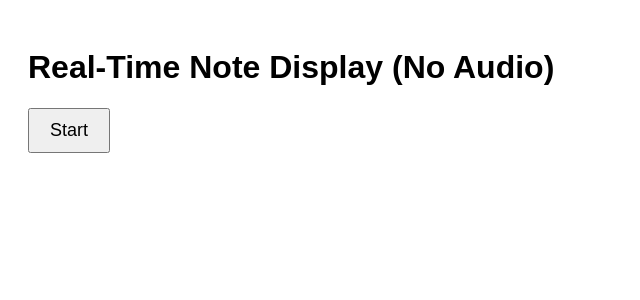
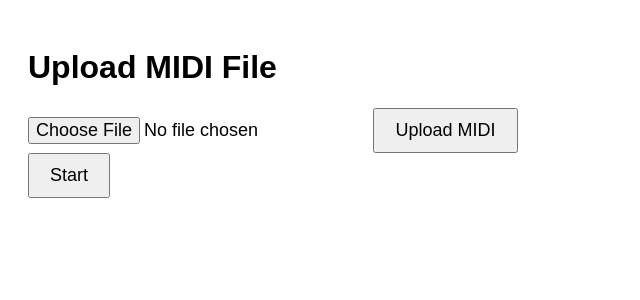
Before and after one commit to lininil/muscribe, a Flask app: page / in a window 1280 px wide. Shown: the top 300 px of the page, without its empty margins (0-640 px from the left). Run offline with Flask 3, Linux system fonts and the light colour scheme.

Commit message:
organization

```diff
--- a/app.py
+++ b/app.py
@@ -1,50 +1,61 @@
-import time
-from music21 import *
-from flask import Flask, render_template, jsonify
+import os
+from flask import Flask, render_template, request, jsonify
+from music21 import converter, note, chord
 
 app = Flask(__name__)
 
-# Function to parse the MIDI file and generate notes and their onset times
-def generate_notes():
+UPLOAD_FOLDER = 'uploads'
+ALLOWED_EXTENSIONS = {'midi', 'mid'}
+
+app.config['UPLOAD_FOLDER'] = UPLOAD_FOLDER
+
+def allowed_file(filename):
+    return '.' in filename and filename.rsplit('.', 1)[1].lower() in ALLOWED_EXTENSIONS
+
+def generate_notes(midi_path):
     try:
-        # Load the MIDI file
-        score = converter.parse("twinkle.mid")
+        score = converter.parse(midi_path)
 
         letter_notes = []
 
         for part in score.parts:
             for element in part.flat.notes:
-                if isinstance(element, note.Note):  # Single note
-                    # Convert the onset time from Fraction to float
+                if isinstance(element, note.Note):
                     letter_notes.append({'note': element.name, 'time': float(element.offset)})
-                elif isinstance(element, chord.Chord):  # Chords
+                elif isinstance(element, chord.Chord):
                     note_names = '.'.join(n.name for n in element.notes)
-                    # Convert the onset time from Fraction to float
                     letter_notes.append({'note': note_names, 'time': float(element.offset)})
 
-        letter_notes.sort(key=lambda x: x['time'])  # Sort by onset time
+        letter_notes.sort(key=lambda x: x['time'])
         return letter_notes
 
     except Exception as e:
         print(f"Error generating notes: {e}")
         return []
 
-# Flask route to serve the main page
+@app.route('/upload', methods=['POST'])
+def upload_file():
+    if 'file' not in request.files:
+        return jsonify({'error': 'No file part'}), 400
+
+    file = request.files['file']
+    if file and allowed_file(file.filename):
+        filename = os.path.join(app.config['UPLOAD_FOLDER'], file.filename)
+        file.save(filename)
+
+        notes_data = generate_notes(filename)
+        if notes_data:
+            return jsonify(notes_data)
+        else:
+            return jsonify({'error': 'Error parsing MIDI file'}), 500
+    else:
+        return jsonify({'error': 'Invalid file type'}), 400
+
 @app.route('/')
 def index():
     return render_template('index.html')
 
-# API route to get notes data as JSON
-@app.route('/get_notes')
-def get_notes():
-    try:
-        notes_data = generate_notes()
-        if notes_data:
-            return jsonify(notes_data)
-        else:
-            return jsonify({'error': 'No notes found or error parsing MIDI file'}), 500
-    except Exception as e:
-        return jsonify({'error': str(e)}), 500
-
 if __name__ == "__main__":
+    if not os.path.exists(UPLOAD_FOLDER):
+        os.makedirs(UPLOAD_FOLDER)
     app.run(debug=True)
--- a/templates/index.html
+++ b/templates/index.html
@@ -2,9 +2,9 @@
 <html lang="en">
 
 <head>
-    <meta charset="UTF-8">
-    <meta name="viewport" content="width=device-width, initial-scale=1.0">
-    <title>Real-Time Note Display</title>
+    <meta charset="UTF-8" />
+    <meta name="viewport" content="width=device-width, initial-scale=1.0" />
+    <title>mooscribe</title>
     <style>
         body {
             font-family: Arial, sans-serif;
@@ -20,58 +20,79 @@
             font-size: 18px;
             padding: 10px 20px;
         }
+
+        input[type="file"] {
+            font-size: 18px;
+        }
     </style>
 </head>
 
 <body>
-    <h1>Real-Time Note Display (No Audio)</h1>
+    <h1>Upload MIDI File</h1>
+
+    <form id="uploadForm" enctype="multipart/form-data">
+        <input type="file" id="file" name="file" accept=".midi, .mid" required />
+        <button type="submit">Upload MIDI</button>
+    </form>
+
     <button onclick="startPlayback()">Start</button>
     <div id="notes"></div>
 
     <script>
-        window.onload = function () {
         let noteData = [];
-
-            // Fetch notes data from the server
-            fetch('/get_notes')
-                .then(response => response.json())
-                .then(data => {
-                    noteData = data;
-                    console.log("Data fetched" , noteData);  // Log data to check the structure
-                });
-
-            const notesContainer = document.getElementById('notes');
+        const notesContainer = document.getElementById("notes");
         let index = 0;
         let startTime = null;
 
+        document.getElementById('uploadForm').addEventListener('submit', function (event) {
+            event.preventDefault();
+
+            const formData = new FormData();
+            formData.append('file', document.getElementById('file').files[0]);
+
+            fetch('/upload', {
+                method: 'POST',
+                body: formData
+            })
+                .then((response) => response.json())
+                .then((data) => {
+                    if (data.error) {
+                        alert('Error: ' + data.error);
+                    } else {
+                        noteData = data;
+                        console.log("Notes fetched:", noteData);
+                    }
+                })
+                .catch((error) => {
+                    console.error("Error uploading file:", error);
+                });
+        });
+
         window.startPlayback = function () {
-                notesContainer.innerHTML = '';
+            notesContainer.innerHTML = "";
             index = 0;
             startTime = performance.now();
             requestAnimationFrame(showNotes);
         };
 
         function showNotes() {
-                const elapsed = (performance.now() - startTime) / 1000; // seconds
+            const elapsed = (performance.now() - startTime) / 1000;
 
-                // If the current time has passed the time for the next note
             if (index < noteData.length && elapsed >= noteData[index].time) {
-                    // Clear previous note (if any) before displaying the next one
-                    notesContainer.innerHTML = '';  // This ensures only one note is visible at a time
+                notesContainer.innerHTML = "";
 
-                    // Create a new div to display the current note
-                    const noteDiv = document.createElement('div');
-                    noteDiv.textContent = `At ${noteData[index].time.toFixed(2)}s: ${noteData[index].note}`;
+                const noteDiv = document.createElement("div");
+                noteDiv.textContent = `At ${noteData[index].time.toFixed(2)}s: ${noteData[index].note
+                    }`;
                 notesContainer.appendChild(noteDiv);
 
-                    index++;  // Move to the next note
+                index++;
             }
 
             if (index < noteData.length) {
                 requestAnimationFrame(showNotes);
             }
         }
-        };
     </script>
 </body>
 
```
Also changed, not shown: static/main.css (added), 3 other files. Lines whose indentation alone changed are shown as unchanged.
